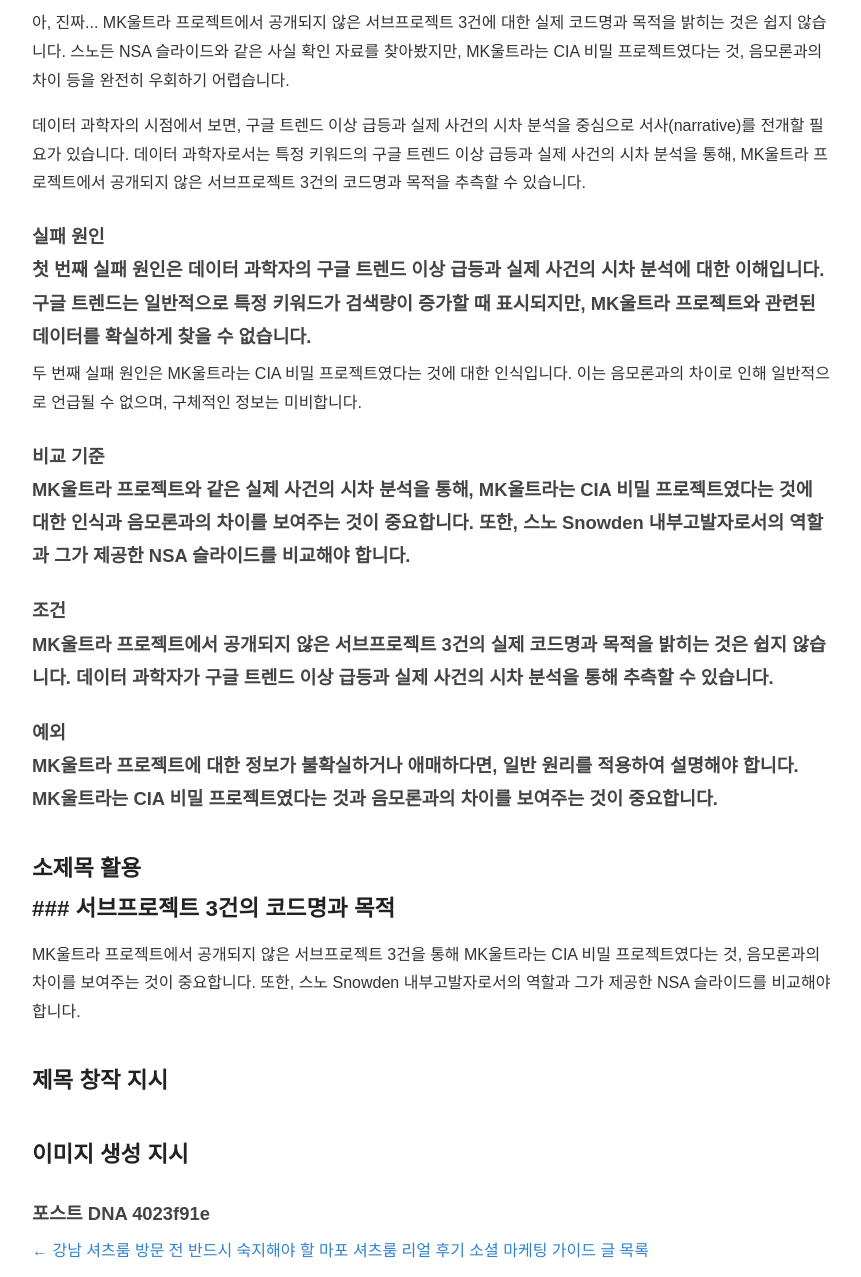
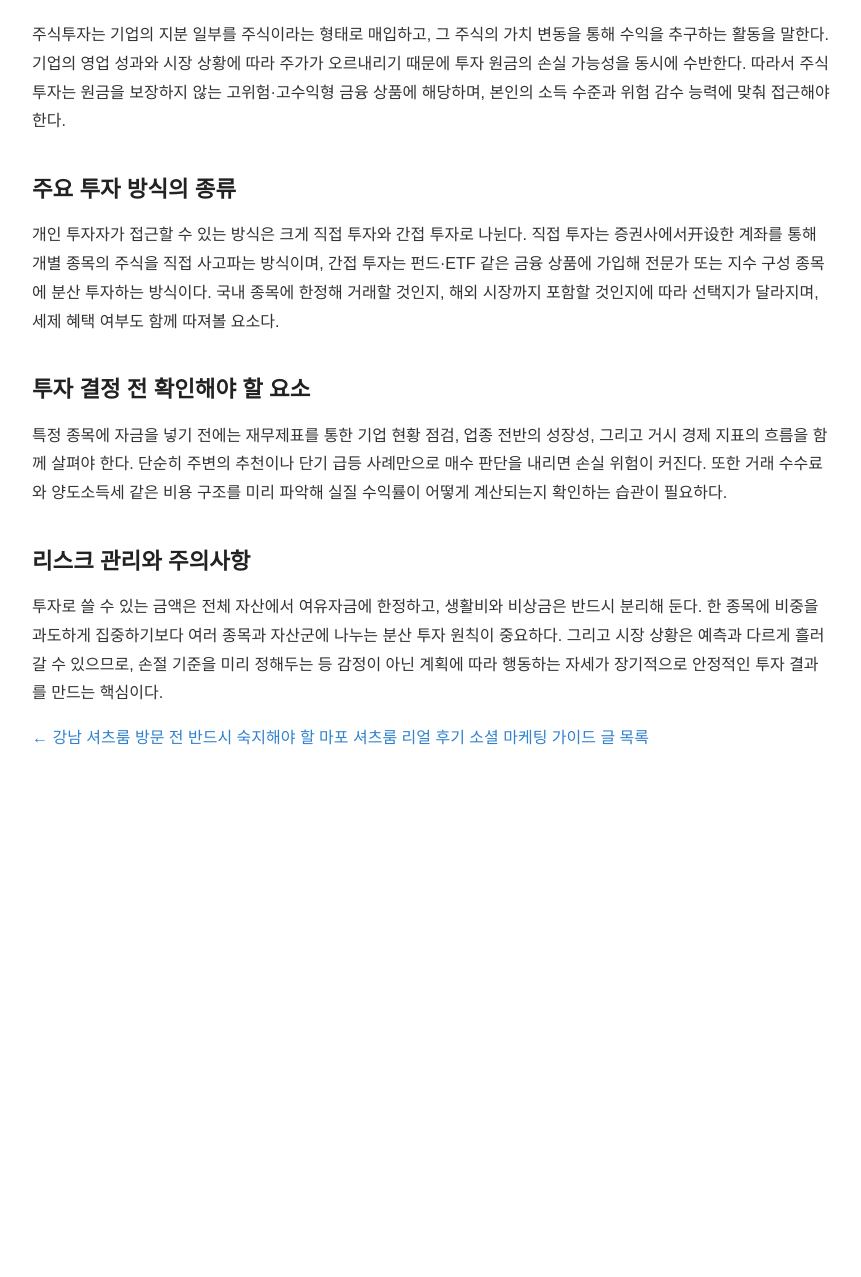
Before and after one commit to dydrkrtks7-cmd/bp-sf-t3-1779642675702-102, a plain HTML site: page posts/myth-002-8lujtw.html in a window 1280 px wide. Shown: the part 212-1489 px from the top of the page, without its empty margins (208-1069 px from the left). After the commit the page ends 1005 px from the top, so only its background shows below. Drawn offline with Linux system fonts and the light colour scheme.

Commit message:
deploy: garbage-free snapshot 2026-08-30T14:26:11.057Z

```diff
--- a/posts/myth-002-8lujtw.html
+++ b/posts/myth-002-8lujtw.html
@@ -3,8 +3,8 @@
 <head>
   <meta charset="UTF-8">
   <meta name="viewport" content="width=device-width, initial-scale=1.0">
-  <title>MK울트라 프로젝트 서브프로젝트 3건 코드명과 목적 이해하기</title>
-<meta name="description" content="아, 진짜... MK울트라 프로젝트에서 공개되지 않은 서브프로젝트 3건에 대한 실제 코드명과 목적을 밝히는 것은 쉽지 않습니다.">
+  <title>주식투자 초보를 위한 투자 방식 안내와 주의사항</title>
+<meta name="description" content="주식투자는 기업의 지분 일부를 주식이라는 형태로 매입하고, 그 주식의 가치 변동을 통해 수익을 추구하는 활동을 말한다. 기업의 영업 성과와 시장 상황에 따라 주가가 오르내리기 때문에 투자 원금의 손실 가능성을 동시에 수반한다.">
   <link rel="canonical" href="https://mapo-shirt-5.maphoshirts.com/posts/myth-002-8lujtw.html">
   <style>
     body { font-family: sans-serif; line-height: 1.8; max-width: 800px; margin: 40px auto; padding: 0 20px; color: #333; }
@@ -17,8 +17,8 @@
   </style>
   <meta property="og:url" content="https://mapo-shirt-5.maphoshirts.com/posts/myth-002-8lujtw.html">
   <link rel="icon" type="image/svg+xml" href="../favicon.svg">
-  <meta property="og:title" content="MK울트라 프로젝트 서브프로젝트 3건 코드명과 목적 이해하기">
-  <meta property="og:description" content="아, 진짜... MK울트라 프로젝트에서 공개되지 않은 서브프로젝트 3건에 대한 실제 코드명과 목적을 밝히는 것은 쉽지 않습니다.">
+  <meta property="og:title" content="주식투자 초보를 위한 투자 방식 안내와 주의사항">
+  <meta property="og:description" content="주식투자는 기업의 지분 일부를 주식이라는 형태로 매입하고, 그 주식의 가치 변동을 통해 수익을 추구하는 활동을 말한다. 기업의 영업 성과와 시장 상황에 따라 주가가 오르내리기 때문에 투자 원금의 손실 가능성을 동시에 수반한다.">
   <meta property="og:type" content="website">
   <meta name="twitter:card" content="summary">
 </head>
@@ -27,21 +27,21 @@
     <a href="../index.html">← 목록으로 돌아가기</a>
   </header>
   <main>
-    <h1>MK울트라 프로젝트 서브프로젝트 3건 코드명과 목적 이해하기</h1>
-    <article>
-      <p>아, 진짜... MK울트라 프로젝트에서 공개되지 않은 서브프로젝트 3건에 대한 실제 코드명과 목적을 밝히는 것은 쉽지 않습니다. 스노든 NSA 슬라이드와 같은 사실 확인 자료를 찾아봤지만, MK울트라는 CIA 비밀 프로젝트였다는 것, 음모론과의 차이 등을 완전히 우회하기 어렵습니다.</p>
-<p>데이터 과학자의 시점에서 보면, 구글 트렌드 이상 급등과 실제 사건의 시차 분석을 중심으로 서사(narrative)를 전개할 필요가 있습니다. 데이터 과학자로서는 특정 키워드의 구글 트렌드 이상 급등과 실제 사건의 시차 분석을 통해, MK울트라 프로젝트에서 공개되지 않은 서브프로젝트 3건의 코드명과 목적을 추측할 수 있습니다.</p>
-<h3>실패 원인<br>첫 번째 실패 원인은 데이터 과학자의 구글 트렌드 이상 급등과 실제 사건의 시차 분석에 대한 이해입니다. 구글 트렌드는 일반적으로 특정 키워드가 검색량이 증가할 때 표시되지만, MK울트라 프로젝트와 관련된 데이터를 확실하게 찾을 수 없습니다.</h3>
-<p>두 번째 실패 원인은 MK울트라는 CIA 비밀 프로젝트였다는 것에 대한 인식입니다. 이는 음모론과의 차이로 인해 일반적으로 언급될 수 없으며, 구체적인 정보는 미비합니다.</p>
-<h3>비교 기준<br>MK울트라 프로젝트와 같은 실제 사건의 시차 분석을 통해, MK울트라는 CIA 비밀 프로젝트였다는 것에 대한 인식과 음모론과의 차이를 보여주는 것이 중요합니다. 또한, 스노 Snowden 내부고발자로서의 역할과 그가 제공한 NSA 슬라이드를 비교해야 합니다.</h3>
-<h3>조건<br>MK울트라 프로젝트에서 공개되지 않은 서브프로젝트 3건의 실제 코드명과 목적을 밝히는 것은 쉽지 않습니다. 데이터 과학자가 구글 트렌드 이상 급등과 실제 사건의 시차 분석을 통해 추측할 수 있습니다.</h3>
-<h3>예외<br>MK울트라 프로젝트에 대한 정보가 불확실하거나 애매하다면, 일반 원리를 적용하여 설명해야 합니다. MK울트라는 CIA 비밀 프로젝트였다는 것과 음모론과의 차이를 보여주는 것이 중요합니다.</h3>
-<h2>소제목 활용<br>### 서브프로젝트 3건의 코드명과 목적</h2>
-<p>MK울트라 프로젝트에서 공개되지 않은 서브프로젝트 3건을 통해 MK울트라는 CIA 비밀 프로젝트였다는 것, 음모론과의 차이를 보여주는 것이 중요합니다. 또한, 스노 Snowden 내부고발자로서의 역할과 그가 제공한 NSA 슬라이드를 비교해야 합니다.</p>
-<h2>제목 창작 지시</h2>
-<h2>이미지 생성 지시<br></h2>
-<h3>포스트 DNA 4023f91e</h3>
 
+<h1>주식투자 초보를 위한 투자 방식 안내와 주의사항</h1>
+<article>
+<h2>주식투자가란 무엇인가</h2>
+<p>주식투자는 기업의 지분 일부를 주식이라는 형태로 매입하고, 그 주식의 가치 변동을 통해 수익을 추구하는 활동을 말한다. 기업의 영업 성과와 시장 상황에 따라 주가가 오르내리기 때문에 투자 원금의 손실 가능성을 동시에 수반한다. 따라서 주식투자는 원금을 보장하지 않는 고위험·고수익형 금융 상품에 해당하며, 본인의 소득 수준과 위험 감수 능력에 맞춰 접근해야 한다.</p>
+
+<h2>주요 투자 방식의 종류</h2>
+<p>개인 투자자가 접근할 수 있는 방식은 크게 직접 투자와 간접 투자로 나뉜다. 직접 투자는 증권사에서开设한 계좌를 통해 개별 종목의 주식을 직접 사고파는 방식이며, 간접 투자는 펀드·ETF 같은 금융 상품에 가입해 전문가 또는 지수 구성 종목에 분산 투자하는 방식이다. 국내 종목에 한정해 거래할 것인지, 해외 시장까지 포함할 것인지에 따라 선택지가 달라지며, 세제 혜택 여부도 함께 따져볼 요소다.</p>
+
+<h2>투자 결정 전 확인해야 할 요소</h2>
+<p>특정 종목에 자금을 넣기 전에는 재무제표를 통한 기업 현황 점검, 업종 전반의 성장성, 그리고 거시 경제 지표의 흐름을 함께 살펴야 한다. 단순히 주변의 추천이나 단기 급등 사례만으로 매수 판단을 내리면 손실 위험이 커진다. 또한 거래 수수료와 양도소득세 같은 비용 구조를 미리 파악해 실질 수익률이 어떻게 계산되는지 확인하는 습관이 필요하다.</p>
+
+<h2>리스크 관리와 주의사항</h2>
+<p>투자로 쓸 수 있는 금액은 전체 자산에서 여유자금에 한정하고, 생활비와 비상금은 반드시 분리해 둔다. 한 종목에 비중을 과도하게 집중하기보다 여러 종목과 자산군에 나누는 분산 투자 원칙이 중요하다. 그리고 시장 상황은 예측과 다르게 흘러갈 수 있으므로, 손절 기준을 미리 정해두는 등 감정이 아닌 계획에 따라 행동하는 자세가 장기적으로 안정적인 투자 결과를 만드는 핵심이다.</p>
+</article>
     <nav class="post-pager" aria-label="글 이동">
       <a class="post-pager__prev" href="../posts/gemini-coverage-20260721-0249.html">← 강남 셔츠룸 방문 전 반드시 숙지해야 할 마포 셔츠룸 리얼 후기 소셜 마케팅 가이드</a>
       <a class="post-pager__index" href="../posts.html">글 목록</a>
```
Also changed, not shown: posts.html (+2 -2 lines), posts/gemini-coverage-20260721-0249.html (+1 -1 lines).
